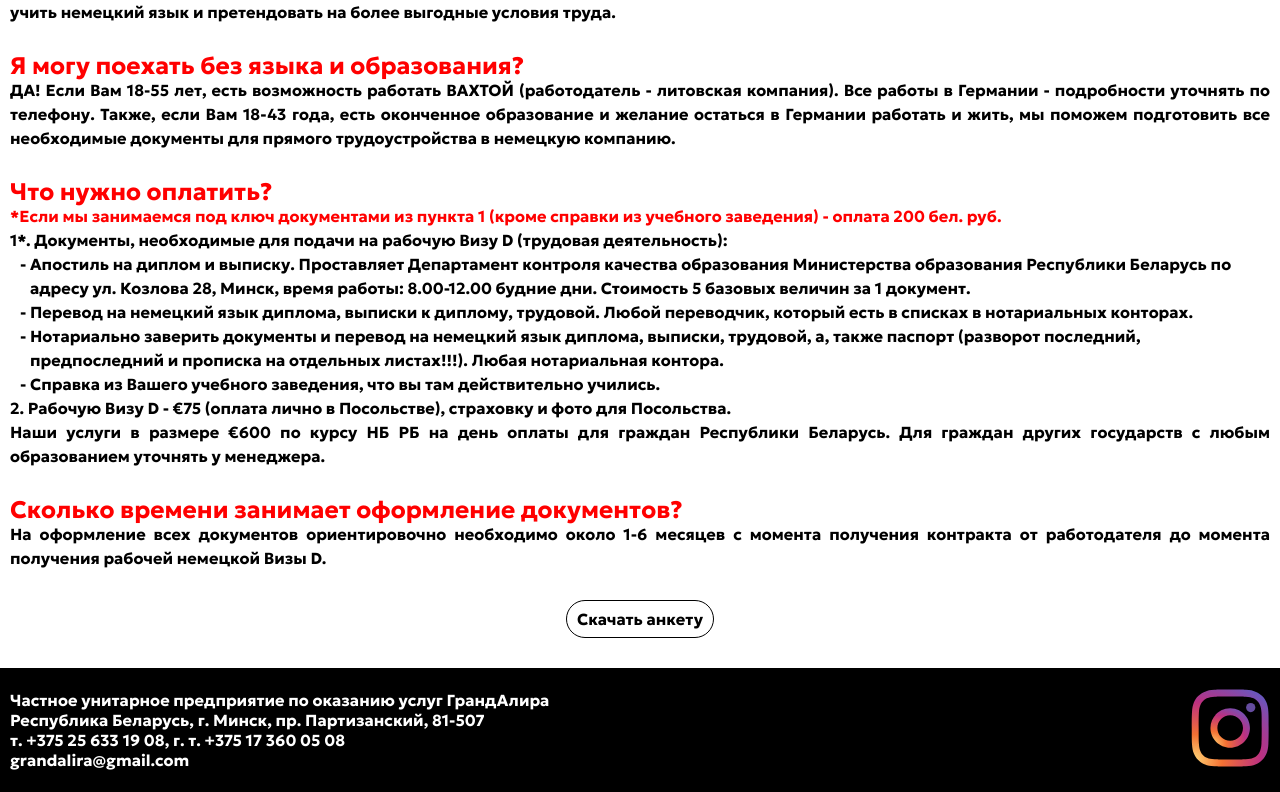
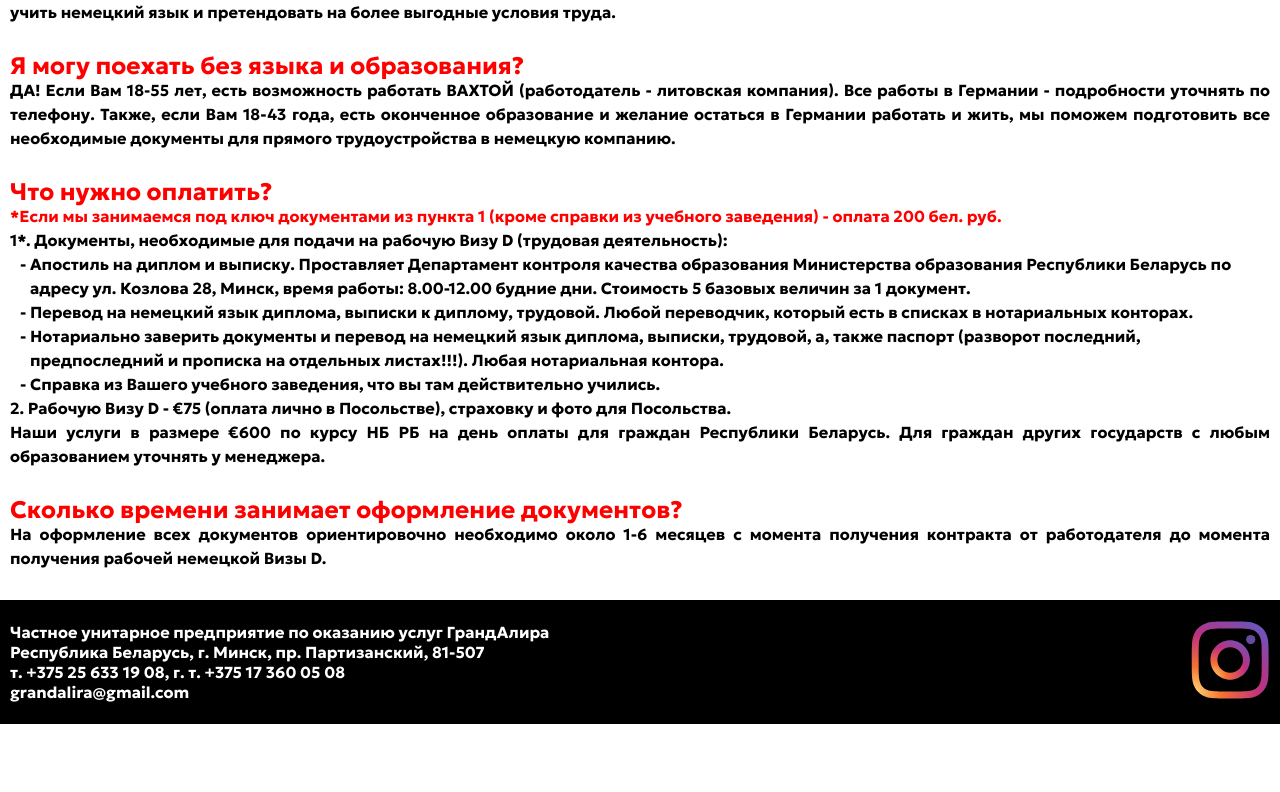
Before and after one commit to IgorSulj/jobsite, a SvelteKit app: page / in a window 1280 px wide. Shown: the part 556-1348 px from the top of the page. After the commit the page ends 1280 px from the top, so only its background shows below. Built offline with nearby package versions, Linux system fonts and the light colour scheme.

Commit message:
Deleted download button

```diff
--- a/src/routes/+page.svelte
+++ b/src/routes/+page.svelte
@@ -59,9 +59,6 @@
         <h2>Сколько времени занимает оформление документов?</h2>
         <p>На оформление всех документов ориентировочно необходимо около 1-6 месяцев с момента получения контракта от работодателя до момента получения рабочей немецкой Визы D.</p>
     </div>
-    <div class="button-wrapper">
-        <DownloadButton />
-    </div>
 </div>
 
 <style>
```
